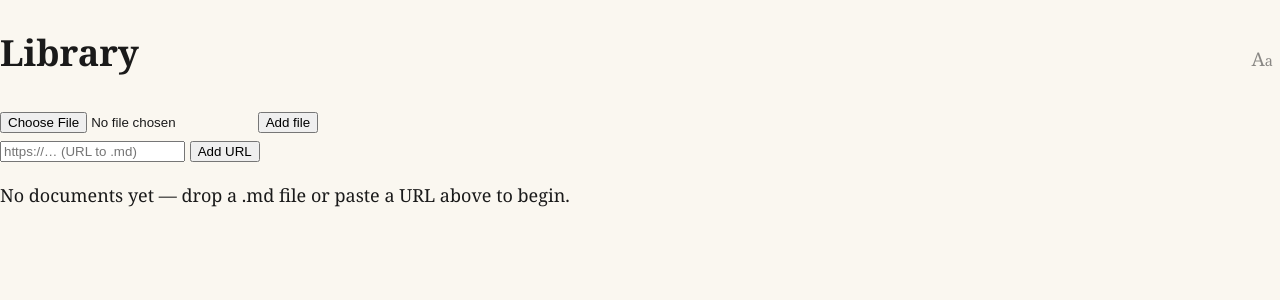
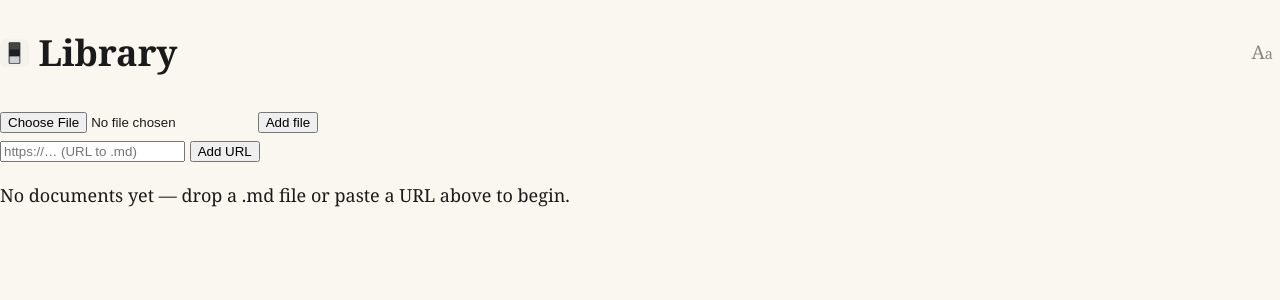
Before and after one commit to mattjoyce/Parsem, a Python web app: template parsem/web/templates/library.html in a window 1280 px wide. Shown: the top 300 px of the page. Run offline with Jinja, Linux system fonts and the light colour scheme; the template is opened without the code that fills it, so the values that code supplies are empty.

Commit message:
chore: README rewrite, Apache-2.0 license, brand icons, reader home link
Replace the placeholder README with a substantive one — logo hero,
project pitch, status, quick start, reader-mechanic explainer, ingest
paths (md / URL / PDF / NAS), two-layer architecture (atomic substrate
+ cursor engine + annotators), stack, dev conventions. License the
project Apache-2.0.

Ship brand assets: app icon as favicon + standalone PNG; logo (A4
proportions) under docs/images/ for the README hero; reveal-icon under
parsem/web/static/icons/ staged for any future in-app use. Reveal
glyph in the reader stays as the inline diamond — the new reveal-icon
is too page-sized to fit the inline-end-of-prose role.

Web wiring: app icon doubles as the reader top-bar "home" link (back
to /library) and the library page's brand mark. Top bar grid grows a
fifth column; library header switches baseline to center alignment so
the brand mark + h1 group reads cleanly opposite the prefs trigger.

```diff
--- a/parsem/web/static/reader.css
+++ b/parsem/web/static/reader.css
@@ -130,8 +130,8 @@ body {
  * appears/disappears at heading transitions. */
 .top-bar {
   display: grid;
-  /* identity | progress | token dots | "Aa" panel trigger */
-  grid-template-columns: minmax(0, 1fr) auto auto auto;
+  /* home | identity | progress | token dots | "Aa" panel trigger */
+  grid-template-columns: auto minmax(0, 1fr) auto auto auto;
   align-items: center;
   gap: 1.25em;
   padding: 0.6em 1em;
@@ -139,6 +139,26 @@ body {
   border-bottom: 1px solid var(--tint-1);
   background: var(--bg);
 }
+
+/* Home link — back to the library. Visually a peer of the "Aa" panel
+ * trigger: dimmed at rest so the doc title owns the bar, brightens on
+ * hover. No proper landing page yet; this is the only nav surface. */
+.top-bar__home {
+  display: inline-flex;
+  align-items: center;
+  justify-content: center;
+  width: 1.6em;
+  height: 1.6em;
+  opacity: 0.55;
+  transition: opacity 120ms ease, transform 120ms ease;
+  text-decoration: none;
+}
+.top-bar__home:hover { opacity: 1; transform: scale(1.04); }
+.top-bar__home:focus-visible {
+  outline: 2px solid var(--tint-3);
+  outline-offset: 2px;
+}
+.top-bar__home img { width: 100%; height: 100%; display: block; }
 
 .top-bar__identity { min-width: 0; }
 .doc-title {
@@ -715,9 +735,23 @@ body.review-mode .chunk--settled { opacity: 0.9; }
 /* Library header — flex so the trigger sits opposite the title. */
 .library-header {
   display: flex;
-  align-items: baseline;
+  align-items: center;
   justify-content: space-between;
   gap: 0.75rem;
+}
+/* Brand mark beside the title — non-clickable here (we're already on
+ * the landing page). The reader's top-bar home link uses the same
+ * favicon SVG; this is its larger, contextual cousin. */
+.library-header__brand {
+  display: flex;
+  align-items: center;
+  gap: 0.6rem;
+}
+.library-header__mark {
+  width: 1.6em;
+  height: 1.6em;
+  display: block;
+  opacity: 0.9;
 }
 
 /* Modal overlay — fixed, scrims the page, scrolls if the panel is tall.
--- a/parsem/web/templates/_reader_main.html
+++ b/parsem/web/templates/_reader_main.html
@@ -2,6 +2,10 @@
       data-current-position="{{ current_position }}"
       data-high-water-position="{{ high_water_position }}">
   <header class="top-bar">
+    <a class="top-bar__home" href="/library"
+       aria-label="Back to library" title="Back to library">
+      <img src="/static/favicon.svg" alt="">
+    </a>
     <div class="top-bar__identity">
       <h1 class="doc-title">{{ title }}</h1>
       <div id="section-heading" class="section-line">{% if section_heading %}{{ section_heading }}{% endif %}</div>
--- a/parsem/web/templates/library.html
+++ b/parsem/web/templates/library.html
@@ -11,7 +11,10 @@
 <body>
 <main class="library-page">
   <header class="library-header">
-    <h1>Library</h1>
+    <div class="library-header__brand">
+      <img class="library-header__mark" src="/static/favicon.svg" alt="">
+      <h1>Library</h1>
+    </div>
     {% include "_prefs_trigger.html" %}
   </header>
   <section class="library-ingest" aria-label="Add document">
```
Also changed, not shown: README.md, docs/images/parsem-logo-a4.svg (added), parsem/web/static/favicon.svg, parsem/web/static/icons/parsem-reveal-icon.png (added), parsem/web/static/icons/parsem-reveal-icon.svg (added), parsem/web/static/parsem-app-icon.png (added), 2 other files.
